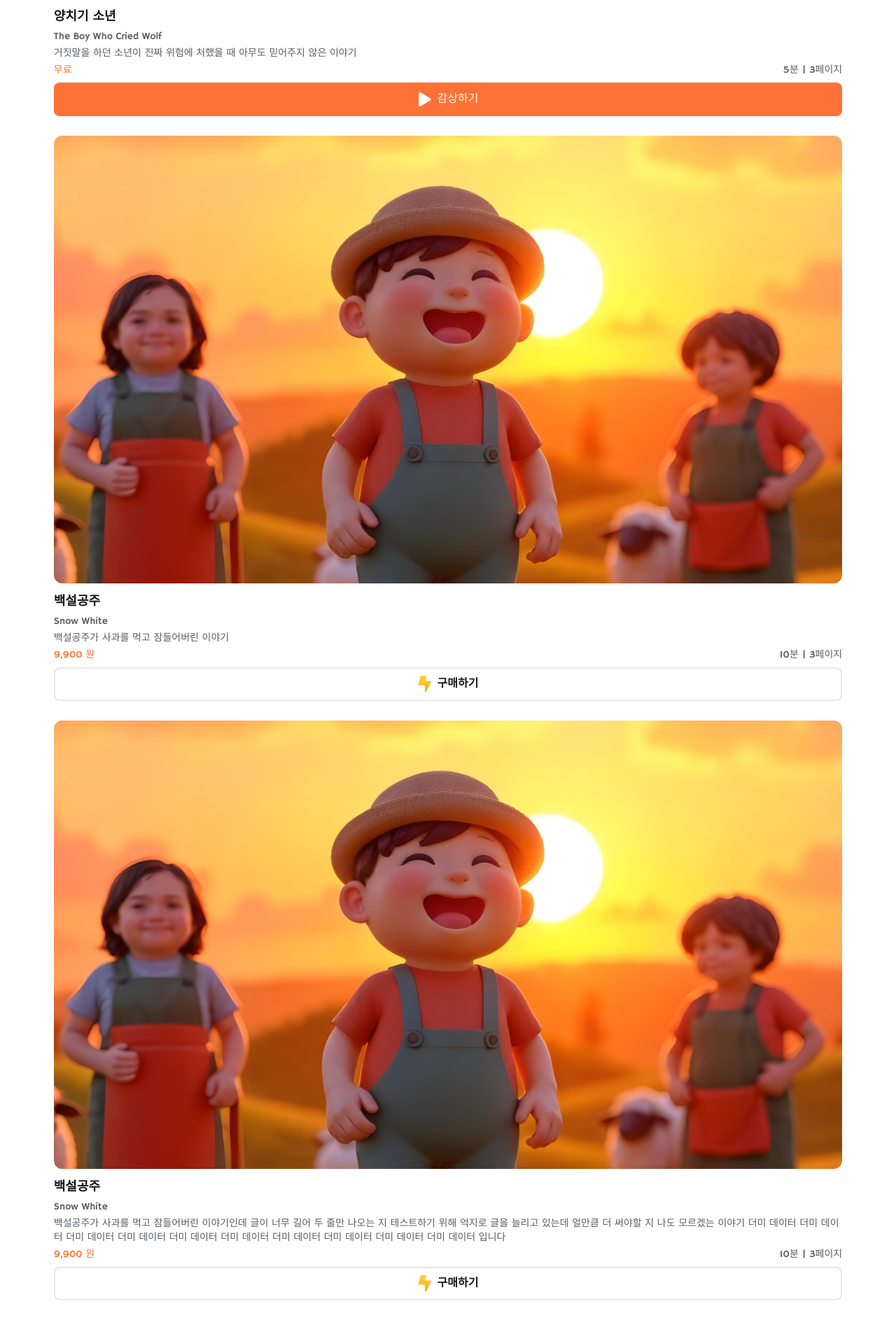
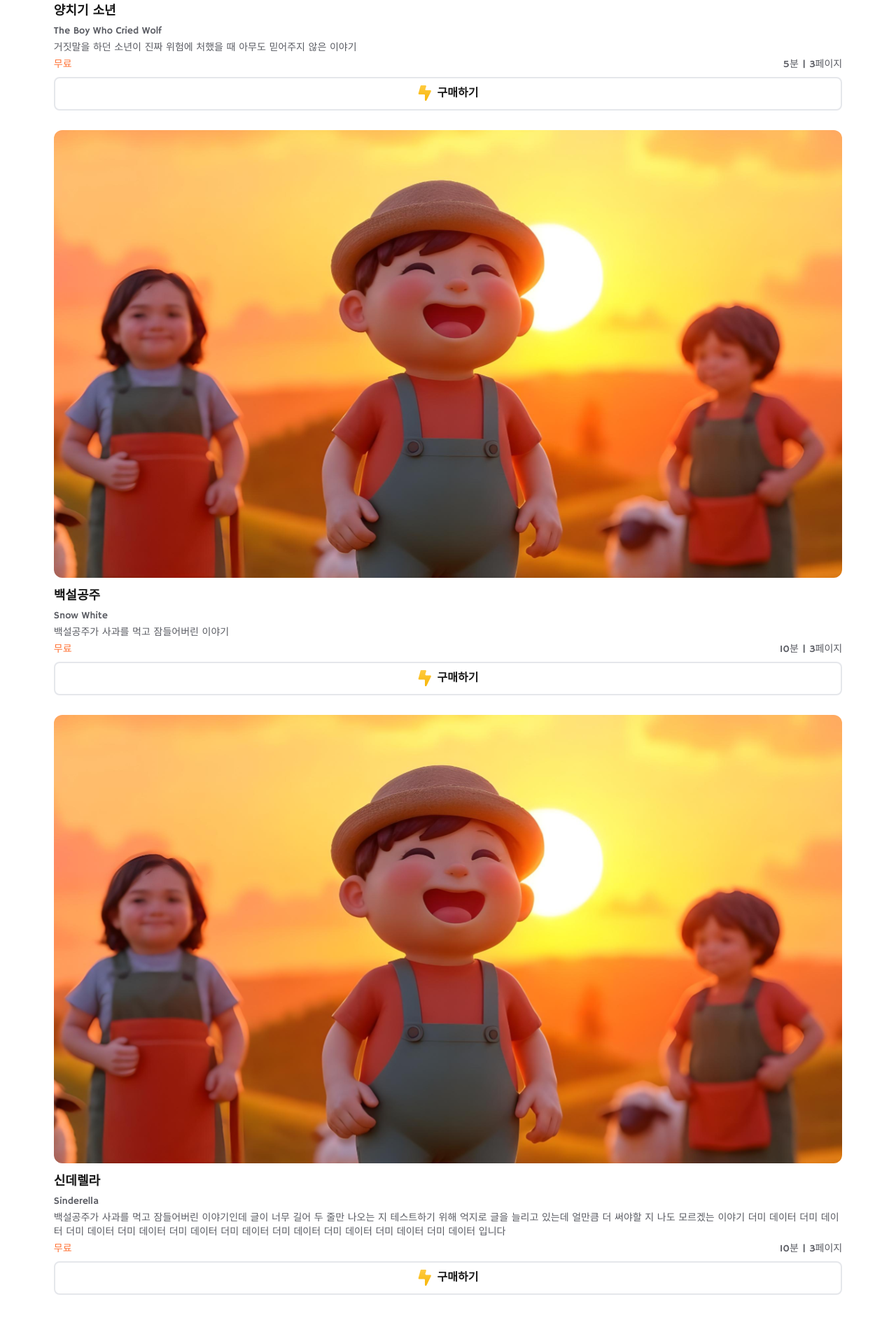
Before and after one commit to ingssg/storypix_FE, a Next.js app: page /list in a window 1280 px wide. Shown: the part 775-2662 px from the top of the page at 70% size. Built offline with nearby package versions, Linux system fonts and the light colour scheme; no server answers.

Commit message:
Add: 더미 파일 형식 수정

```diff
--- a/src/app/(service)/list/page.tsx
+++ b/src/app/(service)/list/page.tsx
@@ -1,10 +1,11 @@
-'use client';
+"use client";
 
 import { fetchTales } from "@/app/services/taleService";
 import Tale from "@/components/tale";
 import { useEffect } from "react";
 
 const dummy = {
+  id: 1,
   titleKor: "양치기 소년",
   titleEng: "The Boy Who Cried Wolf",
   description:
@@ -12,30 +13,33 @@ const dummy = {
   image: "/images/dummy-tale.svg",
   minuteLength: 5,
   totalPage: 3,
-  price: 0,
-  isAccessible: true,
+  isFree: true,
+  isSubscribedUser: false,
 };
 
 const dummy1 = {
+  id: 2,
   titleKor: "백설공주",
   titleEng: "Snow White",
   description: "백설공주가 사과를 먹고 잠들어버린 이야기",
   image: "/images/dummy-tale.svg",
   minuteLength: 10,
   totalPage: 3,
-  price: 9900,
-  isAccessible: false,
+  isFree: false,
+  isSubscribedUser: false,
 };
 
 const dummy2 = {
-  titleKor: "백설공주",
-  titleEng: "Snow White",
-  description: "백설공주가 사과를 먹고 잠들어버린 이야기인데 글이 너무 길어 두 줄만 나오는 지 테스트하기 위해 억지로 글을 늘리고 있는데 얼만큼 더 써야할 지 나도 모르겠는 이야기 더미 데이터 더미 데이터 더미 데이터 더미 데이터 더미 데이터 더미 데이터 더미 데이터 더미 데이터 더미 데이터 더미 데이터 입니다",
+  id: 3,
+  titleKor: "신데렐라",
+  titleEng: "Sinderella",
+  description:
+    "백설공주가 사과를 먹고 잠들어버린 이야기인데 글이 너무 길어 두 줄만 나오는 지 테스트하기 위해 억지로 글을 늘리고 있는데 얼만큼 더 써야할 지 나도 모르겠는 이야기 더미 데이터 더미 데이터 더미 데이터 더미 데이터 더미 데이터 더미 데이터 더미 데이터 더미 데이터 더미 데이터 더미 데이터 입니다",
   image: "/images/dummy-tale.svg",
   minuteLength: 10,
   totalPage: 3,
-  price: 9900,
-  isAccessible: false,
+  isFree: false,
+  isSubscribedUser: true,
 };
 
 const List = () => {
@@ -47,15 +51,13 @@ const List = () => {
     };
     try {
       fetchList();
-    }
-    catch (error) {
+    } catch (error) {
       console.log(error);
     }
   }, []);
 
   return (
-    <>
-      <div className={`pt-14 flex flex-col items-center px-[6%]`}>
+    <div className={`pt-12 flex flex-col items-center px-[6%]`}>
       <p className="w-full mt-6 text-2xl font-semibold">작품 목록</p>
       <ul className="mt-5">
         <Tale taleInfo={dummy} />
@@ -63,7 +65,6 @@ const List = () => {
         <Tale taleInfo={dummy2} />
       </ul>
     </div>
-    </>
   );
 };
 
```
Lines whose indentation alone changed are shown as unchanged.
